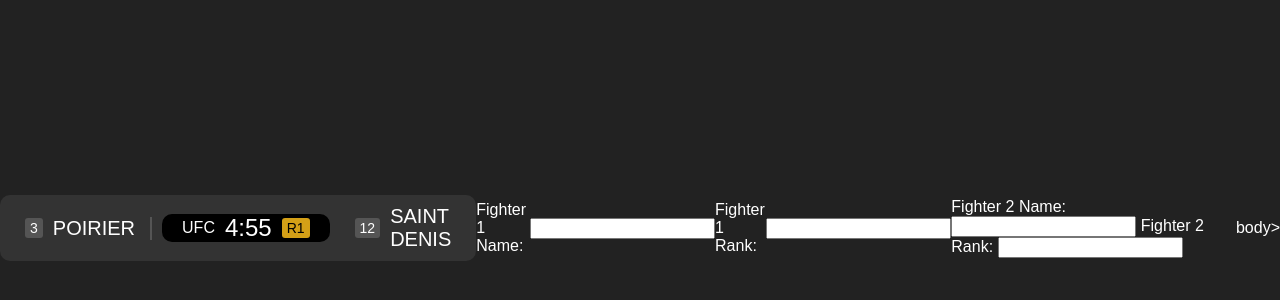
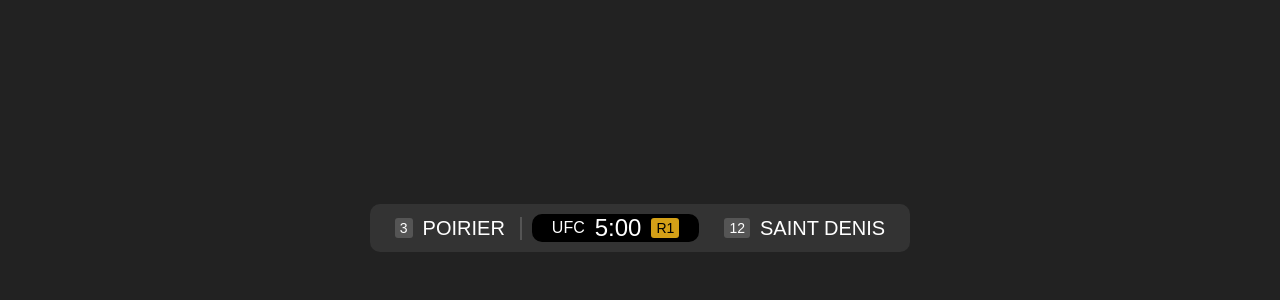
Before and after one commit to Snapplerefre/Ufc-Scoreboard-Public-, a plain HTML site: page index.html in a window 1280 px wide. Shown: the part 172-472 px from the top of the page. Drawn offline with Linux system fonts and the light colour scheme.

Commit message:
Update index.html

```diff
--- a/index.html
+++ b/index.html
@@ -102,30 +102,6 @@
     }
 
     window.onload = updateTime;
-</script>
-
-</<div>
-    <label for="MAKHACHEV">Fighter 1 Name:</label>
-    <input type="w" id="fighter1Name" oninput="updateFighterName('name1', this.value)">
-    <label for="C">Fighter 1 Rank:</label>
-    <input type="x" id="fighter1Rank" oninput="updateFighterRank('rank1', this.value)">
-</div>
-<div>
-    <label for="PORIER">Fighter 2 Name:</label>
-    <input type="p" id="fighter2Name" oninput="updateFighterName('name2', this.value)">
-    <label for="2">Fighter 2 Rank:</label>
-    <input type="o" id="fighter2Rank" oninput="updateFighterRank('rank2', this.value)">
-</div>
-
-<script>
-    function updateFighterName(id, value) {
-        document.getElementById(id).textContent = value;
-    }
-
-    function updateFighterRank(id, value) {
-        document.getElementById(id).textContent = value;
-    }
-</script>
-body>
+</body>
 
 </html>
```
